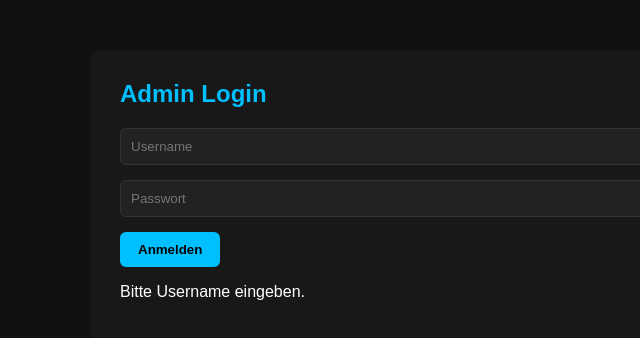
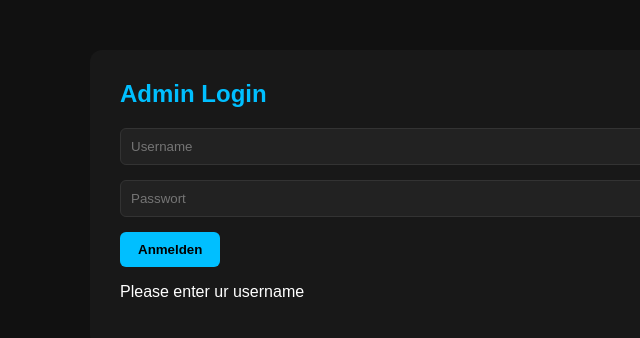
Before and after one commit to EchoPixel187/autorob_status.github.io, a plain HTML site: page index.html in a window 1280 px wide. Both pictures are taken after a click on the button "Anmelden". Shown: the full height of the page, 0-640 px from the left. Drawn offline with nearby package versions, Linux system fonts and the light colour scheme.

Commit message:
Update index.html

```diff
--- a/index.html
+++ b/index.html
@@ -226,7 +226,7 @@ async function login() {
   const password = document.getElementById("password").value
 
   if (!usernameInput) {
-    document.getElementById("loginStatus").innerText = "Bitte Username eingeben."
+    document.getElementById("loginStatus").innerText = "Please enter ur username"
     return
   }
 
```
